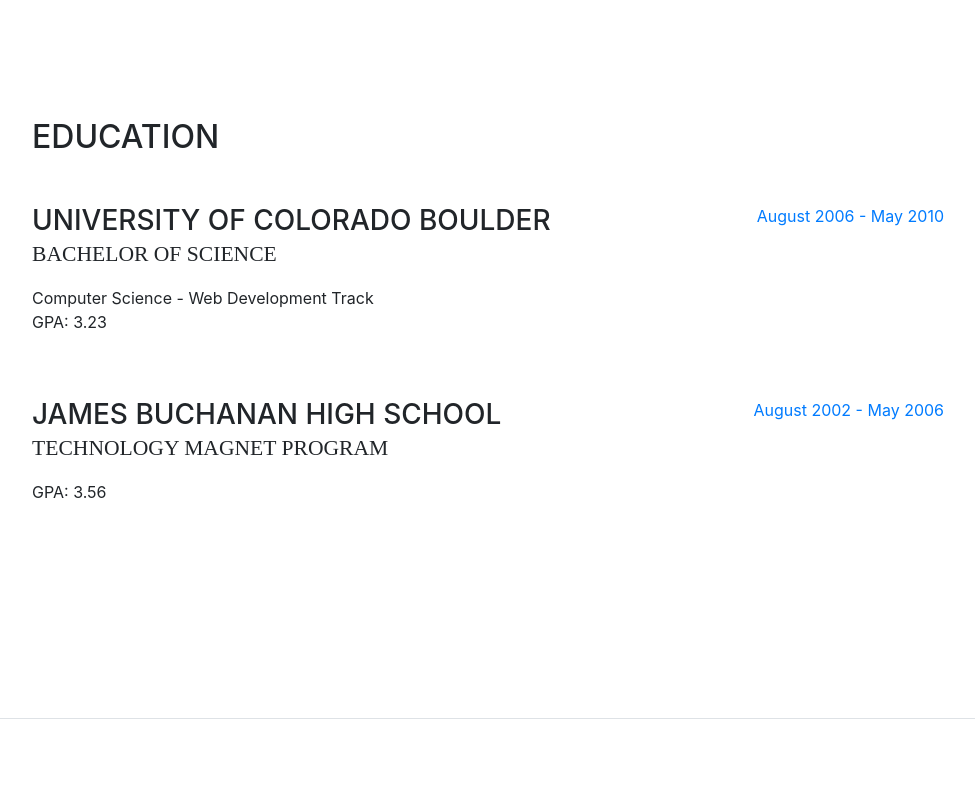
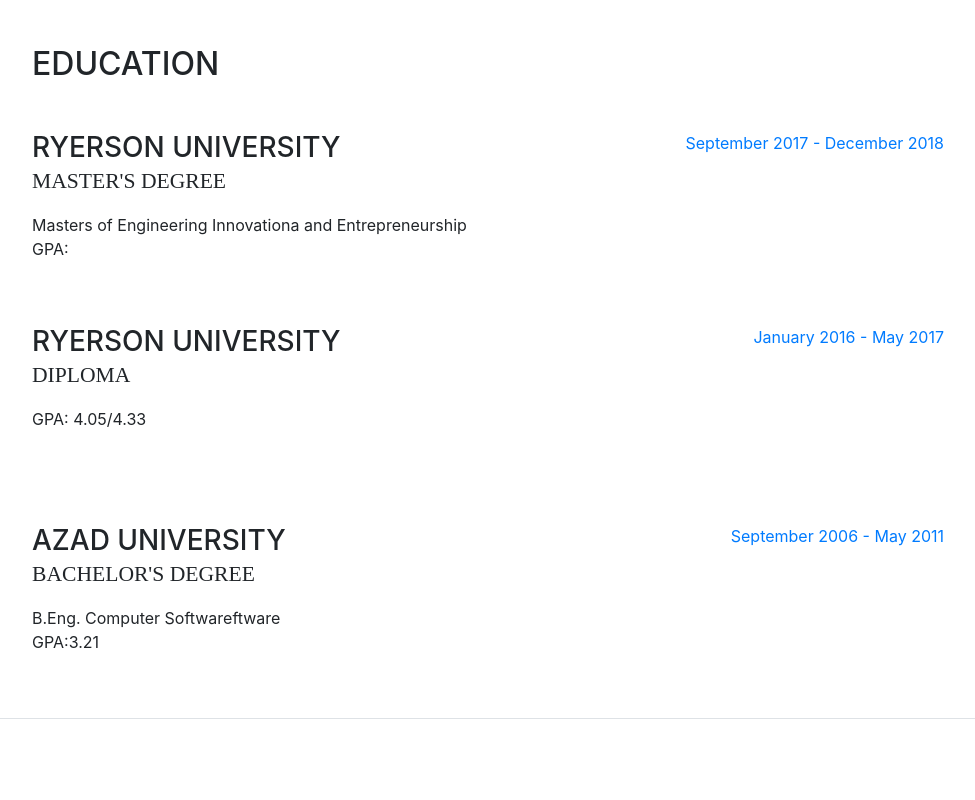
Before and after one commit to Sshariatie/sshariatie.github.io, a website with bundled scripts: page index.html in a window 1280 px wide. Shown: the part 1960-2760 px from the top of the page, without its empty margins (288-1263 px from the left). Built offline with nearby package versions, Linux system fonts and the light colour scheme; a web font is replaced by a local one.

Commit message:
Education

```diff
--- a/index.html
+++ b/index.html
@@ -155,28 +155,39 @@
 
           <div class="resume-item d-flex flex-column flex-md-row mb-5">
             <div class="resume-content mr-auto">
-              <h3 class="mb-0">University of Colorado Boulder</h3>
-              <div class="subheading mb-3">Bachelor of Science</div>
-              <div>Computer Science - Web Development Track</div>
-              <p>GPA: 3.23</p>
+              <h3 class="mb-0">Ryerson University</h3>
+              <div class="subheading mb-3">Master's Degree</div>
+              <div>Masters of Engineering Innovationa and Entrepreneurship</div>
+              <p>GPA:</p>
             </div>
             <div class="resume-date text-md-right">
-              <span class="text-primary">August 2006 - May 2010</span>
+              <span class="text-primary">September 2017 - December 2018</span>
             </div>
           </div>
 
           <div class="resume-item d-flex flex-column flex-md-row">
             <div class="resume-content mr-auto">
-              <h3 class="mb-0">James Buchanan High School</h3>
-              <div class="subheading mb-3">Technology Magnet Program</div>
-              <p>GPA: 3.56</p>
+              <h3 class="mb-0">Ryerson University</h3>
+              <div class="subheading mb-3">Diploma</div>
+              <p>GPA: 4.05/4.33</p>
             </div>
             <div class="resume-date text-md-right">
-              <span class="text-primary">August 2002 - May 2006</span>
+              <span class="text-primary">January 2016 - May 2017</span>
             </div>
           </div>
 
         </div>
+		<div class="resume-item d-flex flex-column flex-md-row">
+            <div class="resume-content mr-auto">
+              <h3 class="mb-0">Azad University</h3>
+              <div class="subheading mb-3">Bachelor's Degree</div>
+              <div>B.Eng. Computer Softwareftware</div>
+              <p>GPA:3.21</p>
+            </div>
+            <div class="resume-date text-md-right">
+              <span class="text-primary">September 2006 - May 2011</span>
+            </div>
+          </div>
       </section>
 
       <section class="resume-section p-3 p-lg-5 d-flex flex-column" id="skills">
```
